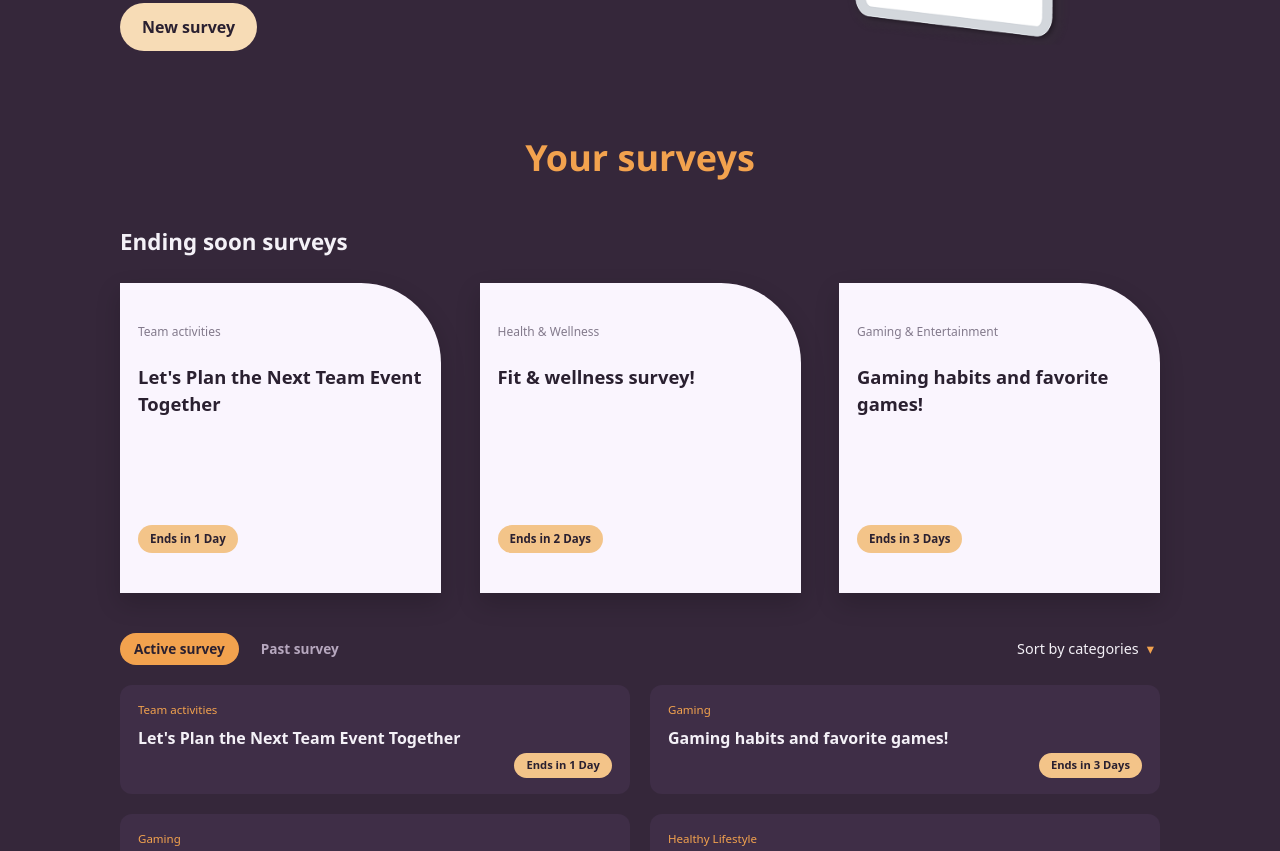
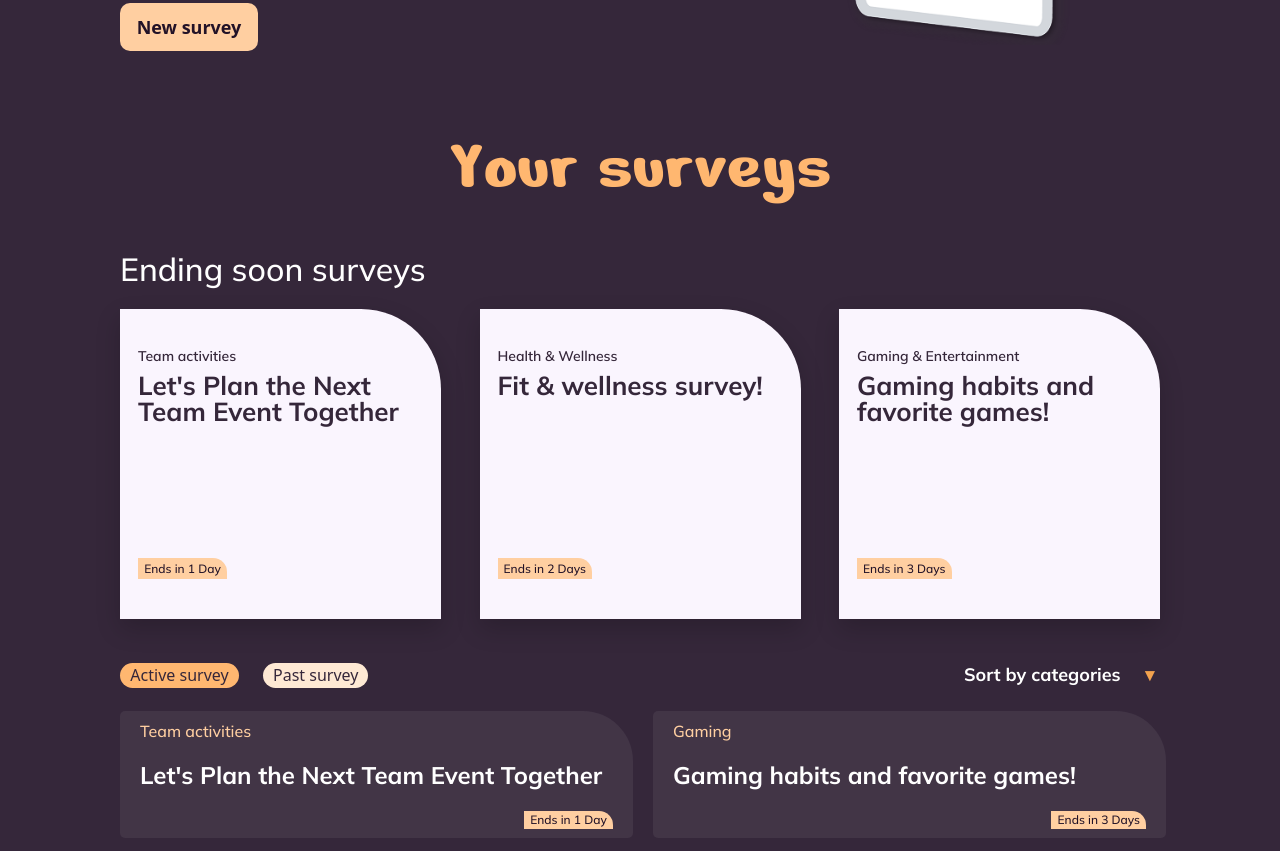
Before and after one commit to AnnesMuhamed/Poll-App, a website built with Vite: page index.html in a window 1280 px wide. Shown: the part 536-1387 px from the top of the page. Built offline with nearby package versions, Linux system fonts and the light colour scheme; a web font is replaced by a local one.

Commit message:
Refined the entire home page UI/UX to match the Figma design specifications updated typography Mulish, Nokora, Nerko One, colors, spacing, the hero section, survey cards, filter tabs, and the sort control for a consistent, polished look.

```diff
--- a/index.html
+++ b/index.html
@@ -7,7 +7,7 @@
     <meta name="description" content="Poll-App: Umfragen erstellen, ansehen und abstimmen." />
     <link rel="preconnect" href="https://fonts.googleapis.com" />
     <link rel="preconnect" href="https://fonts.gstatic.com" crossorigin />
-    <link href="https://fonts.googleapis.com/css2?family=Mulish:wght@400;600;700&family=Nerko+One&display=swap" rel="stylesheet" />
+    <link href="https://fonts.googleapis.com/css2?family=Mulish:wght@400;500;600;700&family=Nerko+One&family=Nokora:wght@400;700&display=swap" rel="stylesheet" />
     <title>Poll-App</title>
   </head>
   <body>
--- a/src/components/hero.ts
+++ b/src/components/hero.ts
@@ -18,7 +18,13 @@ export function renderHero(): string {
           into action.
         </p>
         <button type="button" class="button button--cta" data-action="new-survey">
-          New survey
+          <span class="button__label">New survey</span>
+          <span class="button__icon" aria-hidden="true">
+            <svg viewBox="0 0 24 24" fill="none" stroke="currentColor" stroke-width="2" stroke-linecap="round">
+              <circle cx="12" cy="12" r="10" />
+              <path d="M12 8v8M8 12h8" />
+            </svg>
+          </span>
         </button>
       </div>
       <div class="hero__media">
--- a/src/components/survey-card.ts
+++ b/src/components/survey-card.ts
@@ -36,7 +36,14 @@ export function renderEndingCard(survey: Survey): string {
  */
 export function renderListCard(survey: Survey): string {
   return `
-    <article class="list-card">
+    <article
+      class="list-card"
+      role="link"
+      tabindex="0"
+      data-action="open-survey"
+      data-survey-id="${escapeHtml(survey.id)}"
+      aria-label="${escapeHtml(survey.title)} – open survey"
+    >
       <p class="list-card__category">${escapeHtml(survey.category)}</p>
       <h4 class="list-card__title">${escapeHtml(survey.title)}</h4>
       <span class="list-card__badge">${formatEndsIn(survey.endsInDays)}</span>
--- a/src/styles/main.css
+++ b/src/styles/main.css
@@ -131,18 +131,72 @@ h4 {
 }
 
 .button--cta {
-  background: var(--color-cta);
-  color: var(--color-text-dark);
-  padding: 12px 22px;
+  display: inline-flex;
+  align-items: center;
+  justify-content: center;
+  width: 138px;
+  height: 48px;
+  padding: 12px 16px;
+  border-radius: 10px;
+  background: #ffcfa1;
+  font-family: "Nokora", var(--font-body);
+  font-weight: 700;
+  font-size: 18px;
+  line-height: 100%;
+  color: #221227;
+  overflow: hidden;
+  white-space: nowrap;
+  transition: width 0.25s ease, background 0.2s ease;
+}
+
+.button--cta:hover {
+  width: 174px;
+  background: #ffb770;
+  opacity: 1;
+  transform: none;
+}
+
+.button__label {
+  white-space: nowrap;
+}
+
+.button__icon {
+  display: inline-flex;
+  align-items: center;
+  justify-content: center;
+  flex-shrink: 0;
+  width: 0;
+  margin-left: 0;
+  opacity: 0;
+  overflow: hidden;
+  transition: width 0.25s ease, margin 0.25s ease, opacity 0.25s ease;
+}
+
+.button--cta:hover .button__icon {
+  width: 22px;
+  margin-left: 10px;
+  opacity: 1;
+}
+
+.button__icon svg {
+  display: block;
+  width: 22px;
+  height: 22px;
+  flex-shrink: 0;
 }
 
 /* Surveys section */
 .surveys__title {
+  width: 1042px;
+  max-width: 100%;
+  height: 82px;
+  font-family: "Nerko One", var(--font-display);
+  font-weight: 400;
+  font-size: 72px;
+  line-height: 100%;
   text-align: center;
-  font-size: clamp(1.75rem, 3vw, 2.25rem);
-  font-weight: 800;
-  color: var(--color-accent);
-  margin: 16px 0 40px;
+  color: #ffb770;
+  margin: 16px auto 40px;
 }
 
 /* Ending soon */
@@ -151,8 +205,11 @@ h4 {
 }
 
 .ending-soon__title {
-  font-size: 1.4rem;
-  font-weight: 600;
+  font-family: "Mulish", var(--font-body);
+  font-weight: 500;
+  font-size: 32px;
+  line-height: 100%;
+  color: #ffffff;
   margin-bottom: 24px;
 }
 
@@ -184,26 +241,41 @@ h4 {
 }
 
 .ending-card__category {
-  margin: 0 0 12px;
-  font-size: 0.75rem;
-  color: var(--color-muted-dark);
+  margin: 0;
+  font-family: "Mulish", var(--font-body);
+  font-weight: 600;
+  font-size: 14px;
+  line-height: 100%;
+  color: #35273a;
 }
 
 .ending-card__title {
-  font-size: 1.15rem;
+  font-family: "Mulish", var(--font-body);
   font-weight: 700;
-  font-family: var(--font-body);
+  font-size: 26px;
+  line-height: 100%;
+  color: #35273a;
 }
 
 .ending-card__badge {
   align-self: flex-start;
   margin-top: auto;
-  padding: 5px 12px;
-  font-size: 0.72rem;
-  font-weight: 600;
-  color: var(--color-text-dark);
-  background: var(--color-pill);
-  border-radius: var(--radius-pill);
+  display: inline-flex;
+  align-items: center;
+  justify-content: center;
+  gap: 10px;
+  min-width: 89px;
+  height: 21px;
+  padding: 3px 6px;
+  border-radius: 0;
+  border-top-right-radius: 14px;
+  background: #ffcfa1;
+  font-family: "Mulish", var(--font-body);
+  font-weight: 500;
+  font-size: 12px;
+  line-height: 100%;
+  color: #221227;
+  white-space: nowrap;
 }
 
 /* Survey list */
@@ -217,32 +289,48 @@ h4 {
 
 .tabs {
   display: inline-flex;
-  gap: 8px;
+  gap: 24px;
 }
 
 .tabs__tab {
   border: none;
-  background: transparent;
-  color: var(--color-muted);
-  padding: 6px 14px;
-  border-radius: var(--radius-pill);
-  font-size: 0.85rem;
-  font-weight: 600;
+  background: #fee9d4;
+  color: #35273a;
+  padding: 2px 10px;
+  border-radius: 20px;
+  font-family: "Nokora", var(--font-body);
+  font-weight: 400;
+  font-size: 16px;
+  line-height: 100%;
 }
 
 .tabs__tab--active {
-  background: var(--color-pill-strong);
-  color: var(--color-text-dark);
+  display: inline-flex;
+  align-items: center;
+  justify-content: center;
+  width: 119px;
+  height: 25px;
+  background: #ffb770;
+  color: #35273a;
 }
 
 .sort {
   display: inline-flex;
   align-items: center;
-  gap: 8px;
+  justify-content: space-between;
+  width: 206px;
+  height: 32px;
+  padding: 4px 6px 4px 10px;
   border: none;
+  border-radius: 6px;
   background: transparent;
-  color: var(--color-text);
-  font-size: 0.9rem;
+  color: #ffffff;
+  font-family: "Mulish", var(--font-body);
+  font-weight: 700;
+  font-size: 18px;
+  line-height: 100%;
+  letter-spacing: 0;
+  cursor: pointer;
 }
 
 .sort__chevron {
@@ -256,35 +344,56 @@ h4 {
 }
 
 .list-card {
-  position: relative;
-  padding: 16px 18px 44px;
-  background: var(--color-surface);
-  border-radius: 12px;
+  display: flex;
+  flex-direction: column;
+  gap: 24px;
+  width: 513px;
+  max-width: 100%;
+  height: 127px;
+  padding: 12px 20px;
+  background: #d9d9d914;
+  border-top-left-radius: 5px;
+  border-top-right-radius: 50px;
+  border-bottom-right-radius: 5px;
+  border-bottom-left-radius: 5px;
+  cursor: pointer;
 }
 
 .list-card__category {
-  margin: 0 0 8px;
-  font-size: 0.72rem;
-  color: var(--color-accent);
+  margin: 0;
+  font-family: "Mulish", var(--font-body);
+  font-weight: 500;
+  font-size: 16px;
+  line-height: 100%;
+  color: #ffcfa1;
 }
 
 .list-card__title {
-  font-size: 1rem;
+  font-family: "Mulish", var(--font-body);
   font-weight: 700;
-  font-family: var(--font-body);
-  color: var(--color-text);
+  font-size: 24px;
+  line-height: 100%;
+  color: #ffffff;
 }
 
 .list-card__badge {
-  position: absolute;
-  right: 18px;
-  bottom: 16px;
-  padding: 4px 12px;
-  font-size: 0.7rem;
-  font-weight: 600;
-  color: var(--color-text-dark);
-  background: var(--color-pill);
-  border-radius: var(--radius-pill);
+  align-self: flex-end;
+  margin-top: auto;
+  display: inline-flex;
+  align-items: center;
+  justify-content: center;
+  min-width: 89px;
+  height: 21px;
+  padding: 3px 6px;
+  border-radius: 0;
+  border-top-right-radius: 14px;
+  background: #ffcfa1;
+  font-family: "Mulish", var(--font-body);
+  font-weight: 500;
+  font-size: 12px;
+  line-height: 100%;
+  letter-spacing: 0;
+  color: #221227;
 }
 
 /* Responsive */
@@ -321,6 +430,11 @@ h4 {
     height: auto;
   }
 
+  .surveys__title {
+    font-size: 44px;
+    height: auto;
+  }
+
   .survey-list__toolbar {
     flex-direction: column;
     align-items: flex-start;
```
